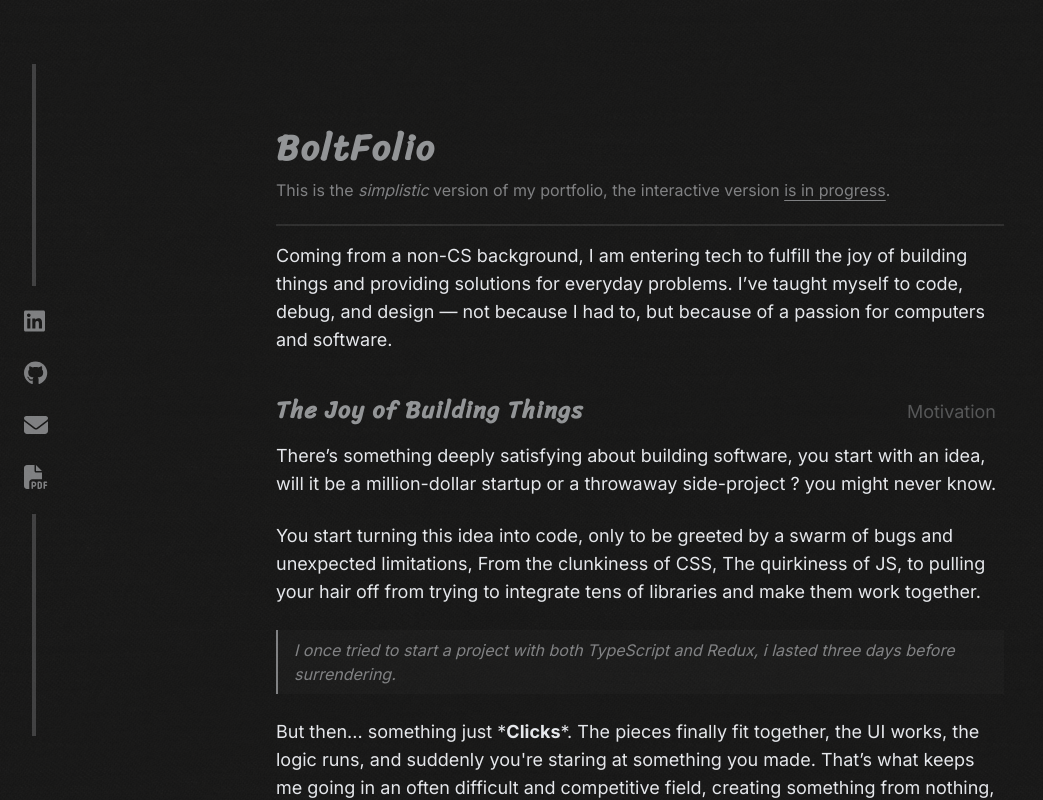
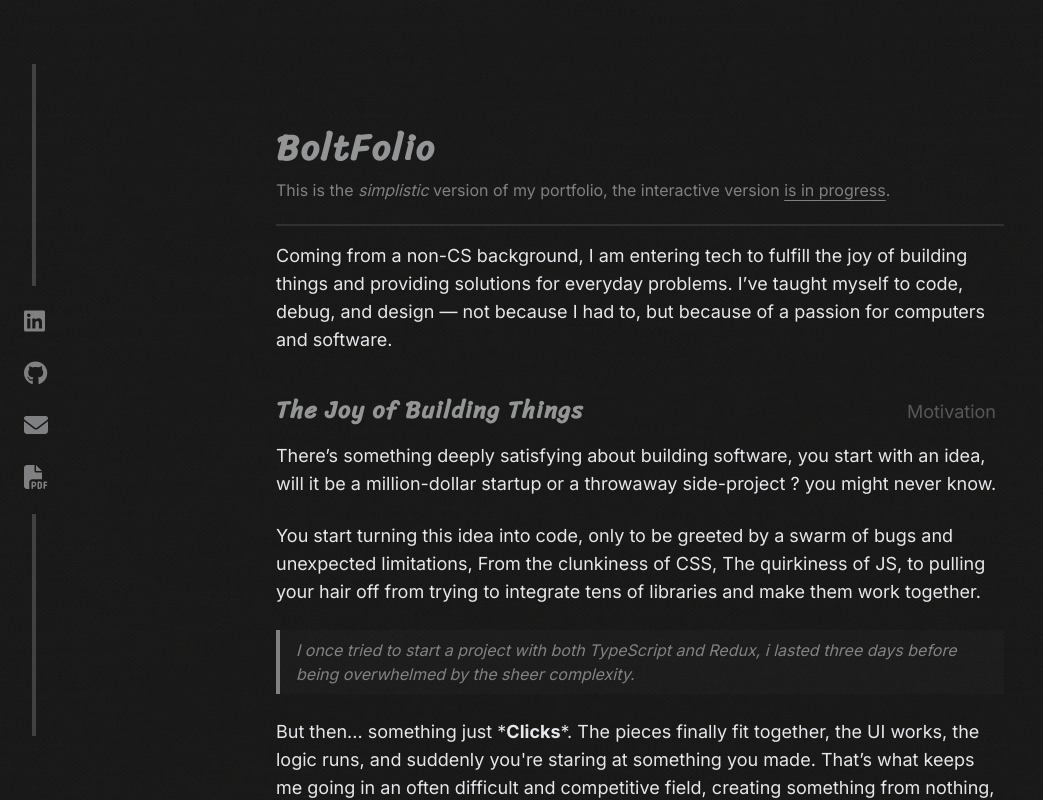
Before and after one commit to Boltawy/BoltFolio, a Next.js app: page / in a window 1280 px wide. Shown: the top 800 px of the page, without its empty margins (0-1043 px from the left). Built offline with nearby package versions, Linux system fonts and the light colour scheme.

Commit message:
edit content

```diff
--- a/content/MotivationContent.jsx
+++ b/content/MotivationContent.jsx
@@ -22,7 +22,7 @@ export default function MotivationContent() {
       </P>
       <BlockQuote>
         I once tried to start a project with both TypeScript and Redux, i lasted
-        three days before surrendering.
+        three days before being overwhelmed by the sheer complexity.
       </BlockQuote>
       <P>
         But then... something just *<b>Clicks</b>*. The pieces finally fit
--- a/src/app/lite/BlockQuote.jsx
+++ b/src/app/lite/BlockQuote.jsx
@@ -2,7 +2,7 @@ export default function BlockQuote({ children, className = "", opacity = 100 })
   return (
     <p
       className={
-        "mb-6 text-base text-gray-200/50 italic border-l-2 p-2 pl-4 border-gray-200/50 bg-gray-200/[2%]" + " opacity-" + opacity + " " + className
+        "mb-6 text-base text-gray-200/50 italic border-l-4 p-2 pl-4 border-gray-200/50 bg-gray-200/[2%]" + " opacity-" + opacity + " " + className
       }
     >
       {children}
```
